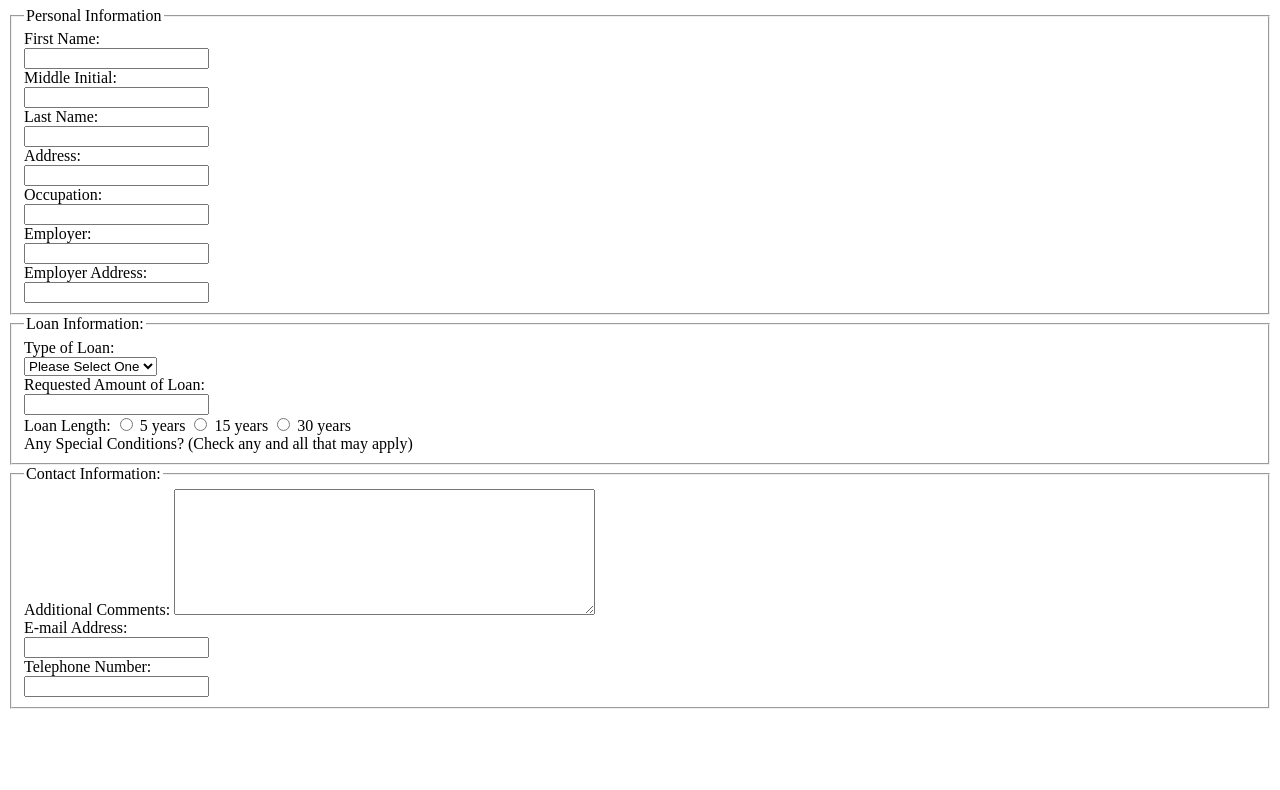
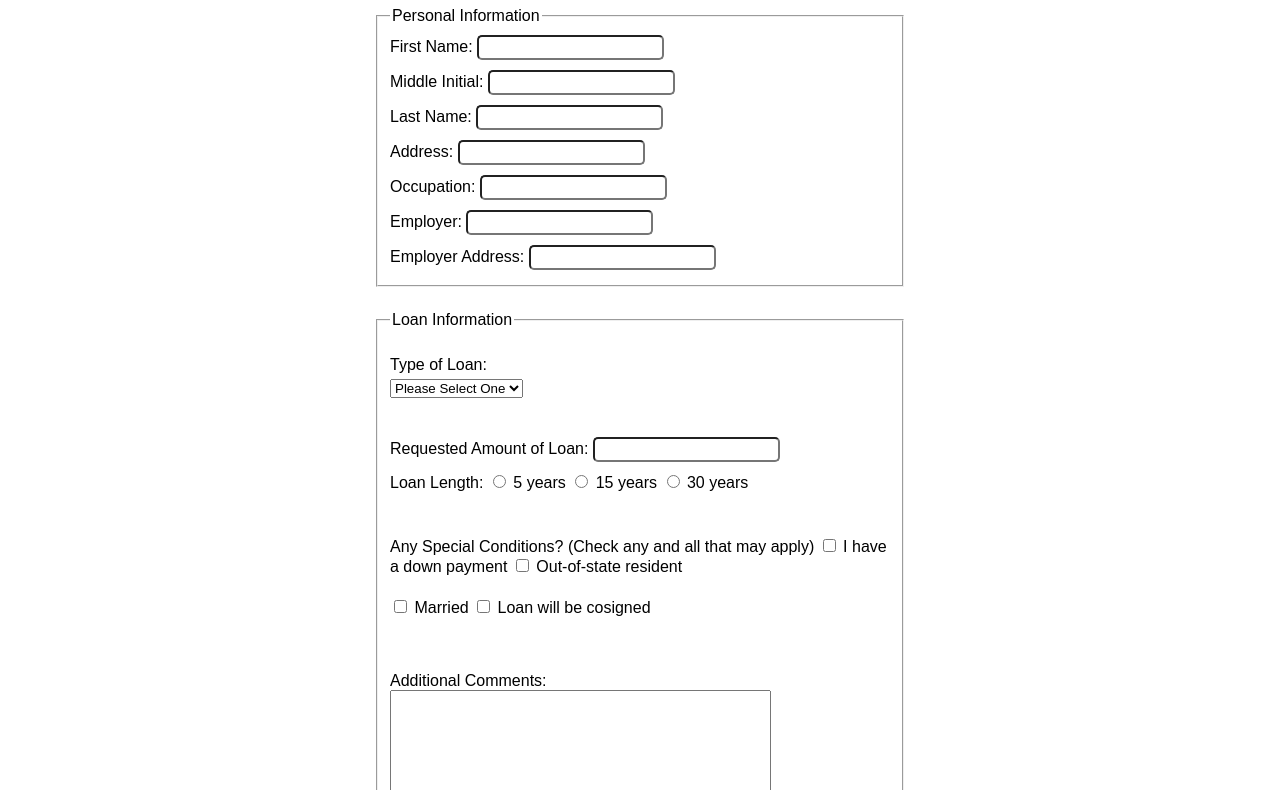
Before and after one commit to eorstrom/nss-exercises, a plain HTML site: page the-static-web/banking-form/index.html in a window 1280 px wide. Shown: the part 73-863 px from the top of the page. Before the commit the page ends 800 px from the top, so only its background shows below. Drawn offline with Linux system fonts and the light colour scheme.

Commit message:
Third Commit. Added more content and some styling.

```diff
--- a/the-static-web/banking-form/index.html
+++ b/the-static-web/banking-form/index.html
@@ -3,80 +3,99 @@
 <head>
 	<meta charset="UTF-8">
 	<title>Banking Form</title>
-	<style>
-		form, input {
-			text-align: left;
-			display: block;
-		}
-
-		.loan-length {
-			display: inline;
-			padding: 3px;
-		}
-
-	</style>
+	<link rel="stylesheet" type="text/css" href="styles.css">
 </head>
 <body>
 	<h1>Banking Loan Application</h1>
 		<form action="index.html" method="post">
-			<fieldset>
+
+			<fieldset>     <!-- Personal Information Section -->
 				<legend>Personal Information</legend>
-					<label>First Name: </label>
-					<input type="text" name="first-name" maxlength="35">
+					<label>First Name:
+						<input type="text" name="first-name" maxlength="35" required="required">
+					</label>
 
-					<label>Middle Initial: </label>
-					<input type="text" name="middle-initial" maxlength="1">
+					<label>Middle Initial:
+						<input type="text" name="middle-initial" maxlength="1">
+					</label>
 
-					<label>Last Name: </label>
-					<input type="text" name="last-name" maxlength="35">
+					<label>Last Name:
+						<input type="text" name="last-name" maxlength="35" required="required">
+					</label>
 
-					<label>Address: </label>
-					<input type="text" name="address">
+					<label>Address:
+						<input type="text" name="address" required="required">
+					</label>
 
-					<label>Occupation: </label>
-					<input type="text" name="occupation" maxlength="80">
+					<label>Occupation:
+						<input type="text" name="occupation" maxlength="80" required="required">
+					</label>
 
-					<label>Employer: </label>
-					<input type="text" name="employer" maxlength="80">
+					<label>Employer:
+						<input type="text" name="employer" maxlength="80" required="required">
+					</label>
 
-					<label>Employer Address: </label>
-					<input type="text" name="employer-address" maxlength="100">
+					<label>Employer Address:
+						<input type="text" name="employer-address" maxlength="100" required="required">
+					</label>
 			</fieldset>
 
-			<fieldset>
-				<legend>Loan Information: </legend>
-					<label>Type of Loan:</label><br>
-						<select>
-						    <option selected="" disabled="disabled">Please Select One</option>
-						    <option>Commercial</option>
-							<option>Real Estate</option>
-							<option>Personal</option>
-							<option>Mortgage</option>
-						</select><br>
 
-					<label>Requested Amount of Loan:</label>
-					<input type="text">
+			<fieldset>      <!-- Loan Information Section -->
+				<legend>Loan Information</legend>
+					<p>
+						<label for="loan-type">Type of Loan:</label>
+							<select name="loan-type" required="required">
+							    <option selected="" disabled="disabled">Please Select One</option>
+							    <option value="commercial">Commercial</option>
+								<option value="real-estate">Real Estate</option>
+								<option value="personal">Personal</option>
+								<option value="mortgage">Mortgage</option>
+							</select>
+					</p><br>
 
-					<label>Loan Length:</label>
-						<input class="loan-length" type="radio" name="loan-length"> 5 years
-						<input class="loan-length" type="radio" name="loan-length"> 15 years
-						<input class="loan-length" type="radio" name="loan-length"> 30 years
-						<br>
-					<label>Any Special Conditions? (Check any and all that may apply)</label>
+					<label>Requested Amount of Loan:
+						<input type="text" required="required">
+					</label>
+
+					<label>Loan Length:
+						<input class="loan-length" type="radio" name="loan-length" value="5-years"> 5 years
+						<input class="loan-length" type="radio" name="loan-length" value="15-years"> 15 years
+						<input class="loan-length" type="radio" name="loan-length" value="30-years"> 30 years
+					</label>
+					<br>
+
+					<p>
+						<label>Any Special Conditions? (Check any and all that may apply)
+							<input class="special-conditions" type="checkbox" name="special-conditions" value=""> I have a down payment
+							<input lass="special-conditions" type="checkbox" name="special-conditions" value=""> Out-of-state resident
+						<div id="conditions2">
+							<input lass="special-conditions" type="checkbox" name="special-conditions" value=""> Married
+							<input lass="special-conditions" type="checkbox" name="special-conditions" value=""> Loan will be cosigned
+						</div>
+						</label>
+					</p><br>
+
+					<p>
+						<label>Additional Comments:
+							<textarea name="comments" cols="45" rows="8"></textarea>
+						</label>
+					</p>
 			</fieldset>
 
-			<fieldset>
-				<legend>Contact Information: </legend>
-					<label>Additional Comments: </label>
-					<textarea name="comments" cols="50" rows="8"></textarea><br>
 
-					<label>E-mail Address: </label>
-					<input type="email">
+			<fieldset>     <!-- Contact Information Section -->
 
-					<label>Telephone Number: </label>
-					<input type="tel">
+				<legend>Contact Information</legend>
+					<label>E-mail Address:
+						<input type="email" name="email" maxlength="50" required="required">
+					</label>
+
+					<label>Telephone Number:
+						<input type="tel" name="tel-number" maxlength="15" required="required">
+					</label>
 			</fieldset>
-
+			<button id="submit-btn">Submit Form</button>
 		</form>
 </body>
 </html>
--- /dev/null
+++ b/the-static-web/banking-form/styles.css
@@ -0,0 +1,32 @@
+body {
+    font-family: Arial;
+}
+
+input {
+    border-radius: 5px;
+    padding: 3px;
+}
+
+input:focus, input:hover {
+    background-color: #f2f2f2;
+}
+
+label, textarea {
+    display: block;
+    padding-top: 5px;
+    padding-bottom: 5px;
+}
+
+fieldset {
+    width: 500px;
+    margin: 0 auto 1.5em;
+}
+
+h1 {
+    text-align: center;
+}
+
+#submit-btn {
+    font-size: 1em;
+    border-radius: 2px;
+}
```
